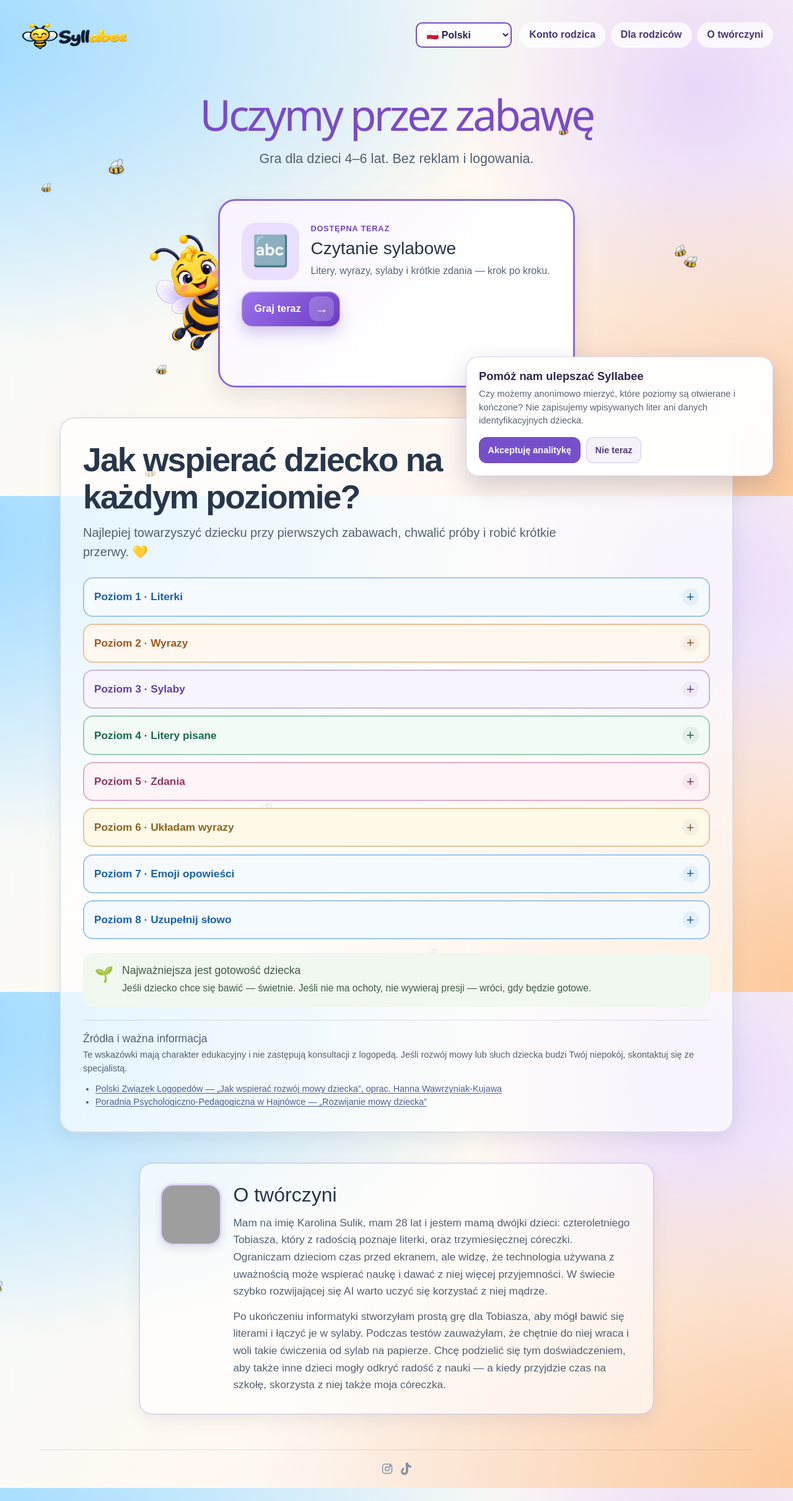
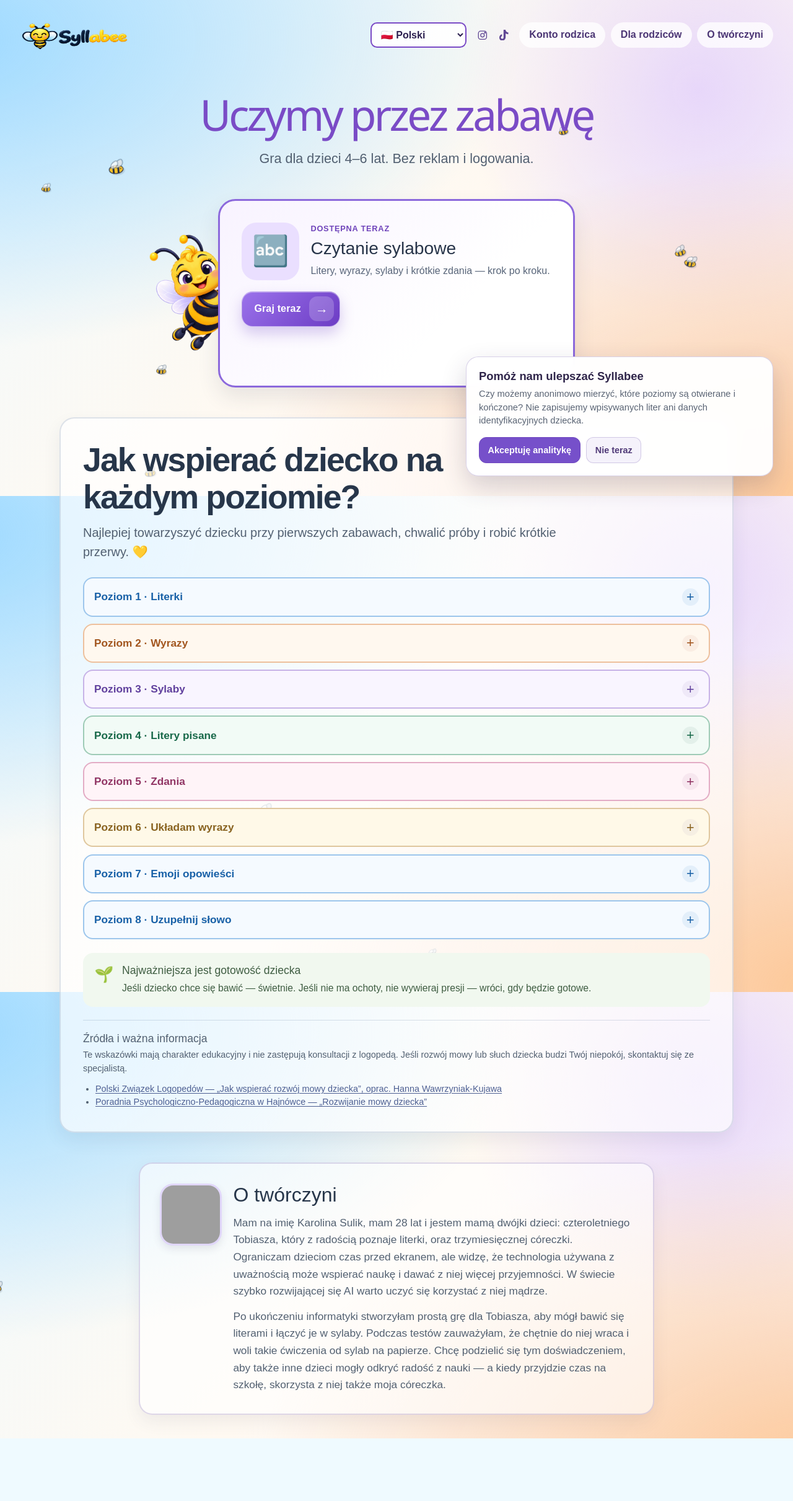
Before and after one commit to KarolinaSulik/Syllabee, a plain HTML site: page index.html in a window 1280 px wide. Shown: the whole page at 62% size. After the commit the page ends 2320 px from the top, so only its background shows below. Drawn offline with Linux system fonts and the light colour scheme; grey boxes are pictures that could not be loaded.

Commit message:
changed the place of the tiktok link

```diff
--- a/index.html
+++ b/index.html
@@ -130,6 +130,14 @@
                 <option value="de">🇩🇪 Deutsch</option>
               </select>
             </div>
+            <nav class="header-social-links" aria-label="Syllabee w mediach społecznościowych">
+              <a href="https://www.instagram.com/syllabee.app/" target="_blank" rel="noopener noreferrer" aria-label="Syllabee na Instagramie">
+                <svg class="instagram-icon" viewBox="0 0 24 24" aria-hidden="true" focusable="false"><rect x="3" y="3" width="18" height="18" rx="5"/><circle cx="12" cy="12" r="4"/><circle cx="17.5" cy="6.5" r="1"/></svg>
+              </a>
+              <a href="https://www.tiktok.com/@syllabee1" target="_blank" rel="noopener noreferrer" aria-label="Syllabee na TikToku">
+                <svg viewBox="0 0 24 24" aria-hidden="true" focusable="false"><path d="M12.53 0c1.31-.02 2.61-.01 3.91-.02.08 1.53.63 3.09 1.75 4.17 1.12 1.11 2.7 1.62 4.24 1.79v4.03c-1.44-.05-2.89-.35-4.2-.96-.57-.26-1.1-.59-1.62-.93-.01 2.92.01 5.84-.02 8.75-.08 1.4-.54 2.79-1.35 3.94-1.31 1.93-3.6 3.17-5.93 3.19-1.43.08-2.86-.31-4.09-1.04A7.02 7.02 0 0 1 2.7 17.1c-.04-1.44.42-2.87 1.25-4.05 1.1-1.68 2.79-2.93 4.61-3.1v4.03a3.15 3.15 0 0 0-2.4 2.82c-.05 1.09.57 2.14 1.51 2.68.76.46 1.72.55 2.55.24.97-.36 1.71-1.28 1.77-2.31.02-5.82 0-11.64.03-17.39Z"/></svg>
+              </a>
+            </nav>
             <nav class="library-links" aria-label="Dodatkowe informacje">
               <button id="parent-account-button" class="parent-link parent-account-button" type="button">Konto rodzica</button>
               <a id="parent-link" class="parent-link" href="#dla-rodzicow">Dla rodziców</a>
@@ -215,17 +223,6 @@
               <p id="creator-second-paragraph">Po ukończeniu informatyki stworzyłam prostą grę dla Tobiasza, aby mógł bawić się literami i łączyć je w sylaby. Podczas testów zauważyłam, że chętnie do niej wraca i woli takie ćwiczenia od sylab na papierze. Chcę podzielić się tym doświadczeniem, aby także inne dzieci mogły odkryć radość z nauki — a kiedy przyjdzie czas na szkołę, skorzysta z niej także moja córeczka.</p>
             </div>
           </section>
-
-          <footer class="app-social-footer">
-            <nav class="footer-social-links" aria-label="Syllabee w mediach społecznościowych">
-              <a href="https://www.instagram.com/syllabee.app/" target="_blank" rel="noopener noreferrer" aria-label="Syllabee na Instagramie">
-                <svg class="instagram-icon" viewBox="0 0 24 24" aria-hidden="true" focusable="false"><rect x="3" y="3" width="18" height="18" rx="5"/><circle cx="12" cy="12" r="4"/><circle cx="17.5" cy="6.5" r="1"/></svg>
-              </a>
-              <a href="https://www.tiktok.com/@syllabee1" target="_blank" rel="noopener noreferrer" aria-label="Syllabee na TikToku">
-                <svg viewBox="0 0 24 24" aria-hidden="true" focusable="false"><path d="M12.53 0c1.31-.02 2.61-.01 3.91-.02.08 1.53.63 3.09 1.75 4.17 1.12 1.11 2.7 1.62 4.24 1.79v4.03c-1.44-.05-2.89-.35-4.2-.96-.57-.26-1.1-.59-1.62-.93-.01 2.92.01 5.84-.02 8.75-.08 1.4-.54 2.79-1.35 3.94-1.31 1.93-3.6 3.17-5.93 3.19-1.43.08-2.86-.31-4.09-1.04A7.02 7.02 0 0 1 2.7 17.1c-.04-1.44.42-2.87 1.25-4.05 1.1-1.68 2.79-2.93 4.61-3.1v4.03a3.15 3.15 0 0 0-2.4 2.82c-.05 1.09.57 2.14 1.51 2.68.76.46 1.72.55 2.55.24.97-.36 1.71-1.28 1.77-2.31.02-5.82 0-11.64.03-17.39Z"/></svg>
-              </a>
-            </nav>
-          </footer>
 
         </div>
       </section>
--- a/style.css
+++ b/style.css
@@ -140,7 +140,12 @@ h1 { margin-bottom: 2.5rem; font-size: clamp(2.25rem, 6vw, 4rem); line-height: 1
 .creator-note-photo img { display: block; width: 100%; height: 100%; object-fit: cover; object-position: center top; }
 .creator-note h2 { margin: 0; color: #27364a; font-size: clamp(1.5rem, 3vw, 2rem); font-weight: 500; }
 .creator-note p { margin: .8rem 0 0; color: #526071; font-size: clamp(.98rem, 2vw, 1.08rem); font-weight: 400; line-height: 1.6; }
-.app-social-footer { display: flex; justify-content: center; margin-top: clamp(2rem, 5vw, 3.5rem); padding: 1.25rem 0 .25rem; border-top: 1px solid rgba(91, 117, 154, .18); }
+.header-social-links { display: flex; align-items: center; gap: .45rem; }
+.header-social-links a { display: grid; width: 1.7rem; height: 1.7rem; place-items: center; border-radius: 50%; color: #604794; transition: color .18s ease, background .18s ease, transform .18s ease; }
+.header-social-links a:hover, .header-social-links a:focus-visible { background: rgba(255, 255, 255, .76); color: #43276f; transform: translateY(-.08rem); }
+.header-social-links a:focus-visible { outline: 2px solid #8c65d2; outline-offset: .14rem; }
+.header-social-links svg { width: 1.1rem; height: 1.1rem; fill: currentColor; }
+.header-social-links .instagram-icon { fill: none; stroke: currentColor; stroke-width: 1.8; }
 #menu-screen { --menu-edge-padding: var(--screen-edge-padding); --menu-header-top: calc(var(--header-top) + .6rem); --menu-logo-width: min(11rem, 33vw); }
 #menu-screen .menu-brand { position: absolute; top: var(--menu-header-top); left: var(--menu-edge-padding); z-index: 2; }
 #menu-screen .brand-logo { width: var(--menu-logo-width) !important; max-height: 3rem; object-fit: contain; }
```
